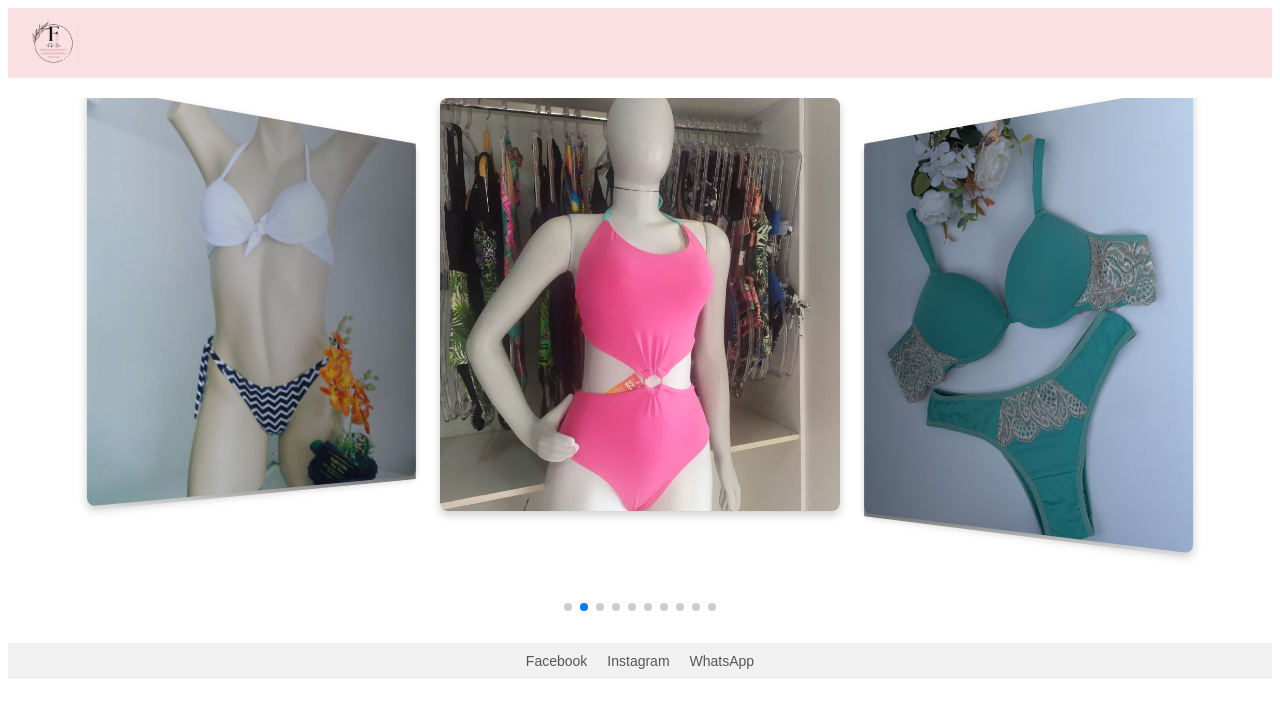
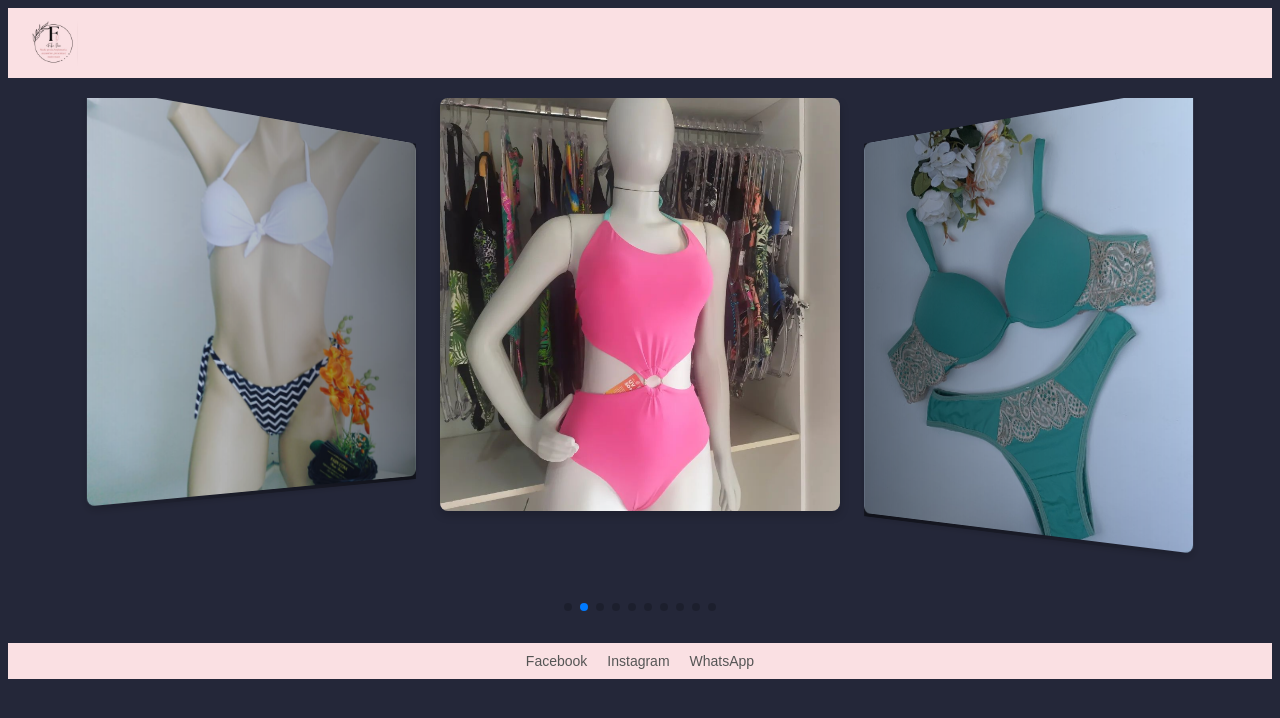
Before and after one commit to Danny-ctrl/fike_diva, a React (Create React App) app: page / in a window 1280 px wide. Shown: the top 718 px of the page. Built offline with nearby package versions, Linux system fonts and the light colour scheme.

Commit message:
second commit

```diff
--- a/src/components/Footer.css
+++ b/src/components/Footer.css
@@ -1,7 +1,7 @@
 .footer {
   text-align: center;
   padding: 10px;
-  background-color: #f1f1f1;
+  background-color: #fae0e3;
 }
 
 
--- a/src/index.css
+++ b/src/index.css
@@ -14,7 +14,9 @@ header {
   height: 50px;
 }
 
-
+body{
+  background-color: #242739;
+}
 
 .carousel {
   width: 100%;
```
Also changed, not shown: src/App.css (line endings or trailing spaces).
